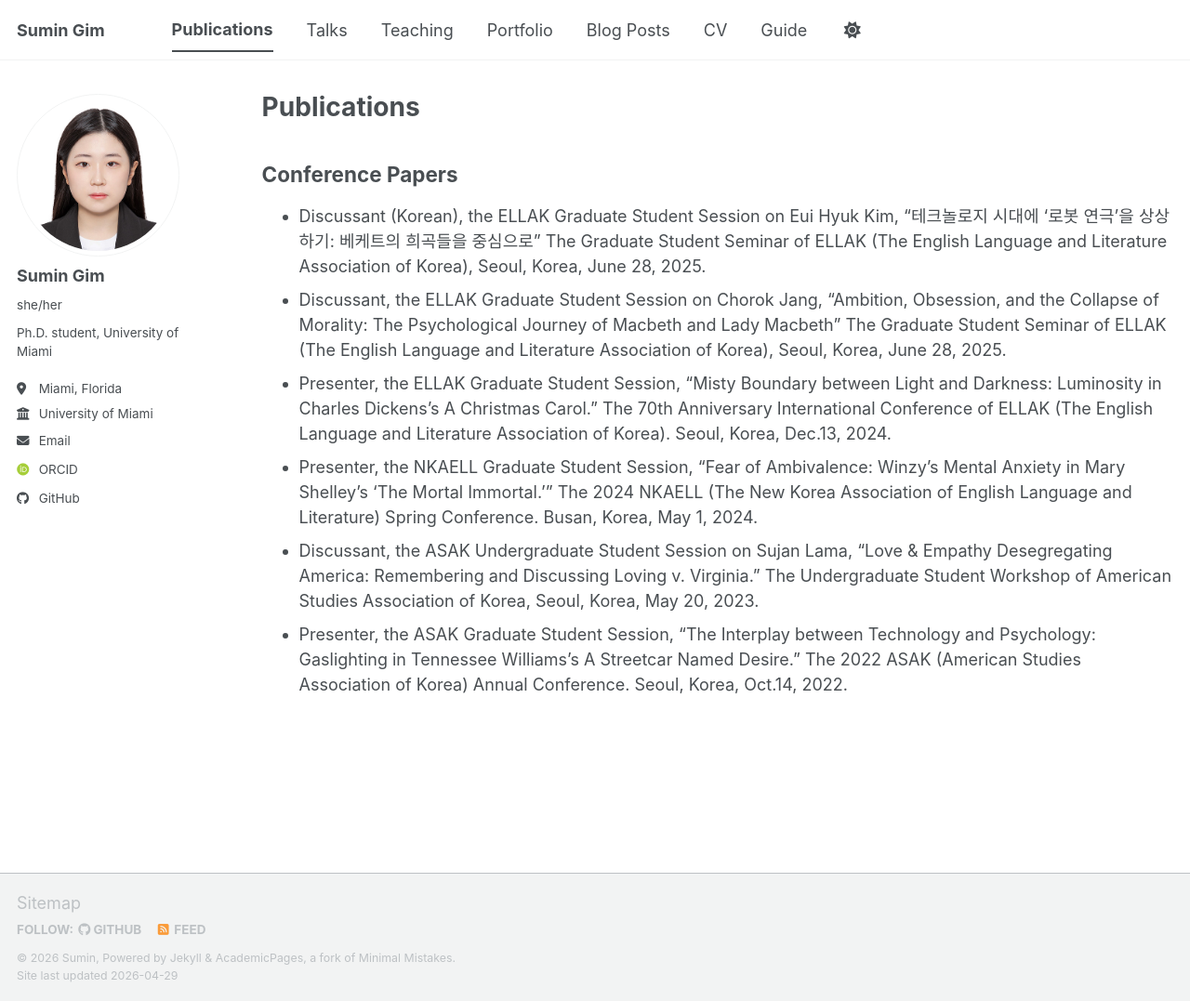
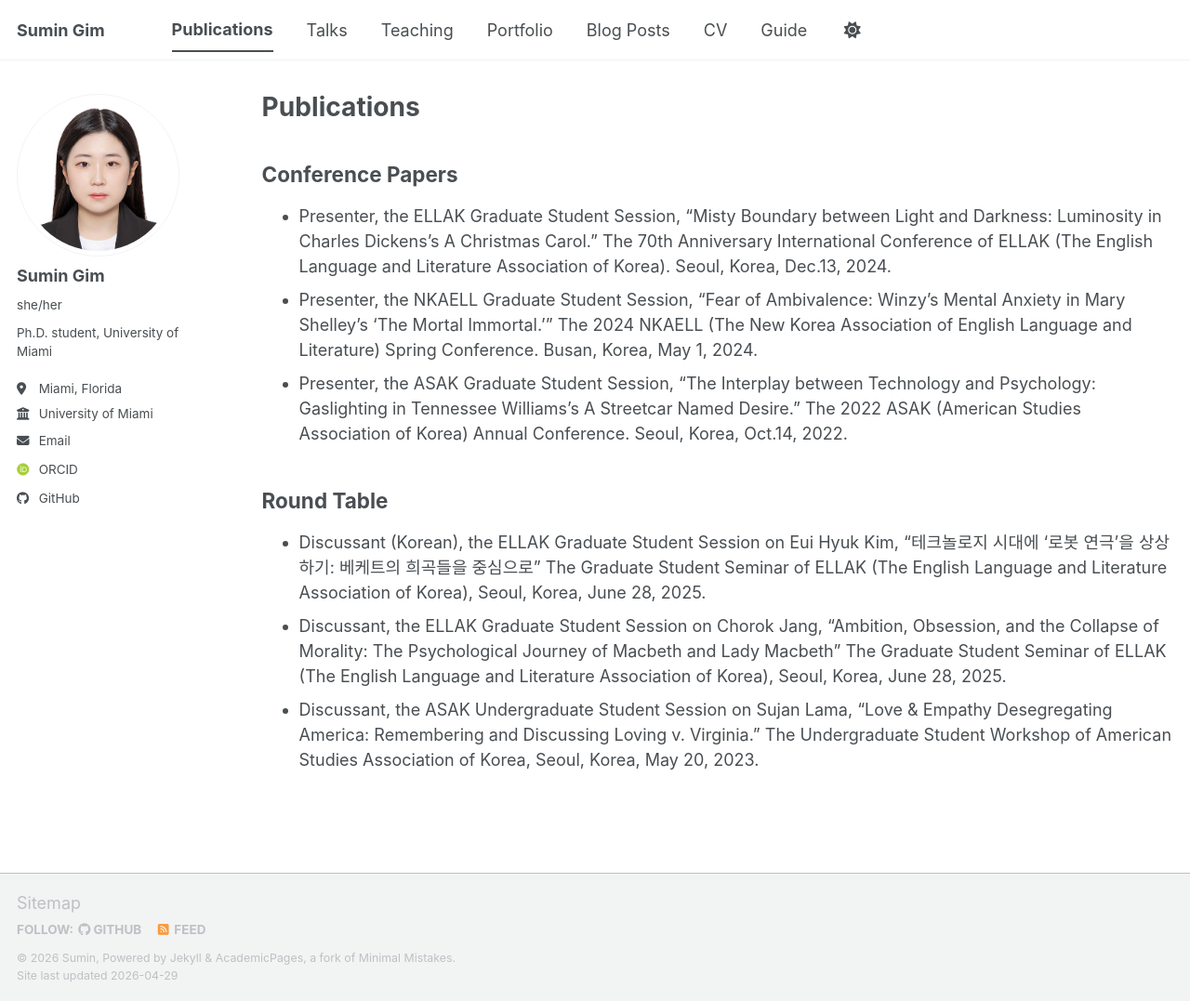
Before and after one commit to std33793/std33793.github.io, a Jekyll site: the page built from _pages/publications.md, in a window 1280 px wide and 1077 px high. Shown: the whole window at 93% size. Built offline with Jekyll 4.4.1, drawn with Linux system fonts in a browser that asks for light colours; some web fonts are replaced; a script bundle is joined from its source files by our own code; library files that are not in the unit come from our copies.

Commit message:
Update publications.md

```diff
--- a/_pages/publications.md
+++ b/_pages/publications.md
@@ -7,22 +7,12 @@ author_profile: true
 
 ## Conference Papers
 
-* Discussant (Korean), the ELLAK Graduate Student Session on Eui Hyuk Kim, “테크놀로지 시대에
-‘로봇 연극’을 상상하기: 베케트의 희곡들을 중심으로” The Graduate Student Seminar of ELLAK (The
-English Language and Literature Association of Korea), Seoul, Korea, June 28, 2025.
-* Discussant, the ELLAK Graduate Student Session on Chorok Jang, “Ambition, Obsession, and the
-Collapse of Morality: The Psychological Journey of Macbeth and Lady Macbeth” The Graduate Student
-Seminar of ELLAK (The English Language and Literature Association of Korea), Seoul, Korea, June 28,
-2025.
-* Presenter, the ELLAK Graduate Student Session, “Misty Boundary between Light and Darkness:
-Luminosity in Charles Dickens’s A Christmas Carol.” The 70th Anniversary International Conference of
-ELLAK (The English Language and Literature Association of Korea). Seoul, Korea, Dec.13, 2024.
-* Presenter, the NKAELL Graduate Student Session, “Fear of Ambivalence: Winzy’s Mental Anxiety in
-Mary Shelley’s ‘The Mortal Immortal.’” The 2024 NKAELL (The New Korea Association of English
-Language and Literature) Spring Conference. Busan, Korea, May 1, 2024.
-* Discussant, the ASAK Undergraduate Student Session on Sujan Lama, “Love & Empathy
-Desegregating America: Remembering and Discussing Loving v. Virginia.” The Undergraduate Student
-Workshop of American Studies Association of Korea, Seoul, Korea, May 20, 2023.
-* Presenter, the ASAK Graduate Student Session, “The Interplay between Technology and Psychology:
-Gaslighting in Tennessee Williams’s A Streetcar Named Desire.” The 2022 ASAK (American Studies
-Association of Korea) Annual Conference. Seoul, Korea, Oct.14, 2022.
+* Presenter, the ELLAK Graduate Student Session, “Misty Boundary between Light and Darkness: Luminosity in Charles Dickens’s A Christmas Carol.” The 70th Anniversary International Conference of ELLAK (The English Language and Literature Association of Korea). Seoul, Korea, Dec.13, 2024.
+* Presenter, the NKAELL Graduate Student Session, “Fear of Ambivalence: Winzy’s Mental Anxiety in Mary Shelley’s ‘The Mortal Immortal.’” The 2024 NKAELL (The New Korea Association of English Language and Literature) Spring Conference. Busan, Korea, May 1, 2024.
+* Presenter, the ASAK Graduate Student Session, “The Interplay between Technology and Psychology: Gaslighting in Tennessee Williams’s A Streetcar Named Desire.” The 2022 ASAK (American Studies Association of Korea) Annual Conference. Seoul, Korea, Oct.14, 2022.
+
+## Round Table
+
+* Discussant (Korean), the ELLAK Graduate Student Session on Eui Hyuk Kim, “테크놀로지 시대에 ‘로봇 연극’을 상상하기: 베케트의 희곡들을 중심으로” The Graduate Student Seminar of ELLAK (The English Language and Literature Association of Korea), Seoul, Korea, June 28, 2025.
+* Discussant, the ELLAK Graduate Student Session on Chorok Jang, “Ambition, Obsession, and the Collapse of Morality: The Psychological Journey of Macbeth and Lady Macbeth” The Graduate Student Seminar of ELLAK (The English Language and Literature Association of Korea), Seoul, Korea, June 28, 2025.
+* Discussant, the ASAK Undergraduate Student Session on Sujan Lama, “Love & Empathy Desegregating America: Remembering and Discussing Loving v. Virginia.” The Undergraduate Student Workshop of American Studies Association of Korea, Seoul, Korea, May 20, 2023.
```
